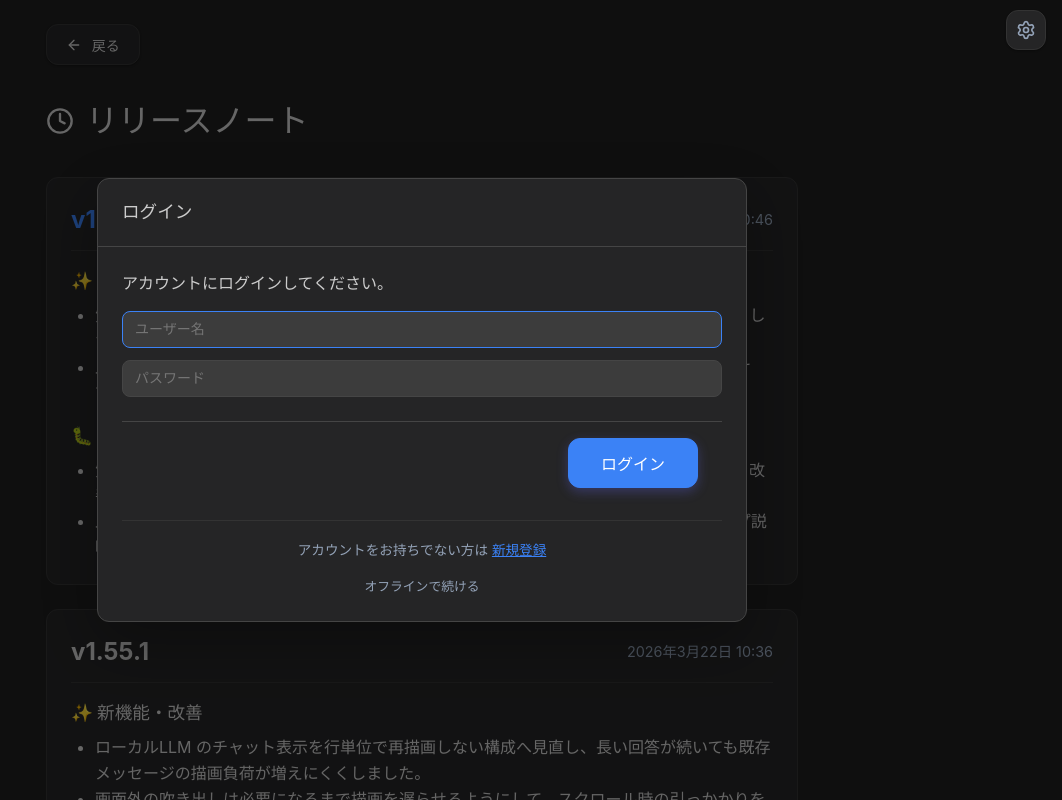
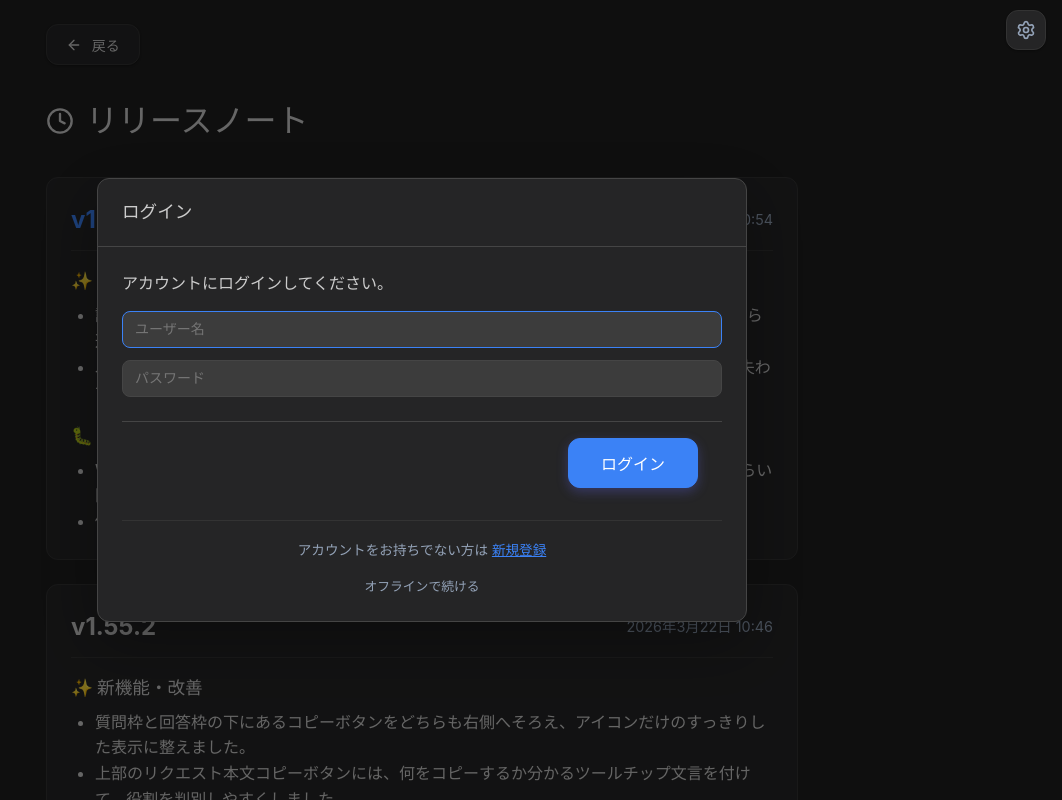
Before and after one commit to toyo-masa/my-study-app, a React (Vite) app: page /release-notes in a window 1280 px wide. Shown: the whole page, without its empty margins (218-1280 px from the left). Built offline with nearby package versions, Linux system fonts and the light colour scheme; no server answers.

Commit message:
Update WebLLM model setting to dropdown selection

```diff
--- a/package.json
+++ b/package.json
@@ -1,7 +1,7 @@
 {
   "name": "qa",
   "private": true,
-  "version": "1.55.2",
+  "version": "1.55.3",
   "type": "module",
   "scripts": {
     "dev": "vite",
--- a/src/components/SettingsModal.tsx
+++ b/src/components/SettingsModal.tsx
@@ -1,4 +1,4 @@
-import React from 'react';
+import React, { useMemo } from 'react';
 import { X, Moon, Sun, Globe, Monitor, LogOut, LogIn, User, Info, SlidersHorizontal, ChevronDown, Pencil, Bot } from 'lucide-react';
 import { motion, AnimatePresence } from 'framer-motion';
 import type { ReviewIntervalSettings } from '../utils/spacedRepetition';
@@ -17,6 +17,7 @@ import {
 } from '../utils/settings';
 import type { ReviewBoardSettings } from '../utils/quizSettings';
 import { NumericStepper } from './NumericStepper';
+import { getWebLlmModelOptions } from '../utils/localLlmEngine';
 
 interface SettingsModalProps {
     isOpen: boolean;
@@ -82,6 +83,10 @@ export const SettingsModal: React.FC<SettingsModalProps> = ({
 }) => {
     const exampleCorrectCount = 3;
     const exampleCorrectDays = Math.max(1, reviewIntervalSettings.correctIntervalDays * exampleCorrectCount);
+    const webLlmModelOptions = useMemo(
+        () => getWebLlmModelOptions(localLlmSettings.webllmModelId),
+        [localLlmSettings.webllmModelId]
+    );
 
     const parseOptionalNumberInput = (value: string): number | null => {
         const trimmed = value.trim();
@@ -370,22 +375,25 @@ export const SettingsModal: React.FC<SettingsModalProps> = ({
                                             <div className="review-settings-card">
                                                 <h4 className="review-settings-card-title">WebLLM モデル</h4>
                                                 <p className="review-settings-note">
-                                                    既定候補にない WebLLM の modelId を使いたい場合は、ここで直接指定できます。
+                                                    利用可能な候補から選択できます。保存済みの候補外 modelId がある場合は、その値も `(カスタム)` として表示します。
                                                 </p>
                                                 <div className="review-settings-grid">
                                                     <label className="review-setting-item">
-                                                        <span className="review-setting-label">WebLLM モデルID</span>
-                                                        <input
-                                                            type="text"
+                                                        <span className="review-setting-label">WebLLM モデル</span>
+                                                        <select
                                                             className="setting-select"
                                                             value={localLlmSettings.webllmModelId}
                                                             onChange={(event) => onLocalLlmSettingsChange({
                                                                 ...localLlmSettings,
                                                                 webllmModelId: event.target.value,
                                                             })}
-                                                            placeholder="Qwen3-14B-q4f16_1-MLC など"
-                                                            spellCheck={false}
-                                                        />
+                                                        >
+                                                            {webLlmModelOptions.map((option) => (
+                                                                <option key={option.value} value={option.value}>
+                                                                    {option.label}
+                                                                </option>
+                                                            ))}
+                                                        </select>
                                                     </label>
                                                 </div>
                                             </div>
--- a/src/pages/ReleaseNotesRoute.tsx
+++ b/src/pages/ReleaseNotesRoute.tsx
@@ -11,6 +11,18 @@ type ReleaseNote = {
 };
 
 const releaseNotes: ReleaseNote[] = [
+    {
+        version: '1.55.3',
+        date: '2026年3月22日 10:54',
+        improvements: [
+            '設定画面の WebLLM モデル指定を自由入力ではなくプルダウン選択に変え、候補を見ながら選べるようにしました。',
+            '以前に保存していた候補外の modelId も `(カスタム)` として候補に残るため、既存設定を失わずに切り替えられます。',
+        ],
+        fixes: [
+            'WebLLM モデルIDを手入力前提にしていたため、何が選べるのか分かりにくく、設定しづらい問題を改善しました。',
+            '候補を知らないと設定画面から WebLLM モデルを選びにくかった不便さを修正しました。',
+        ],
+    },
     {
         version: '1.55.2',
         date: '2026年3月22日 10:46',
```
Also changed, not shown: 1 other file (tests, documents, lock files or other folders).
